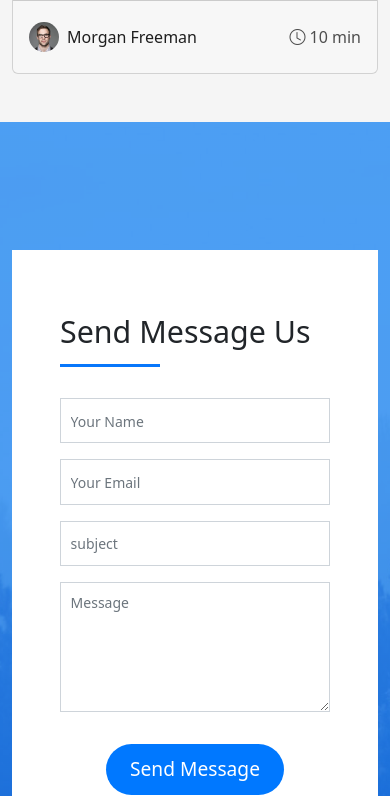
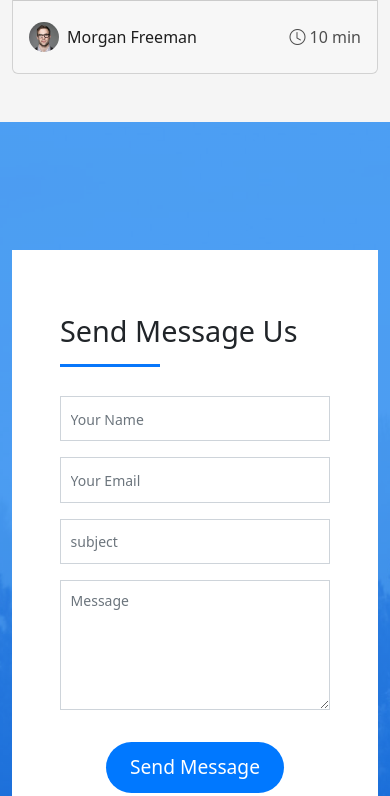
Before and after one commit to AlyElsheikh/Assignment-6, a plain HTML site: page index.html in a window 390 px wide. Shown: the part 11204-12000 px from the top of the page. Drawn offline with nearby package versions, Linux system fonts and the light colour scheme.

Commit message:
Add files via upload

```diff
--- a/css/style.css
+++ b/css/style.css
@@ -391,7 +391,7 @@ header p::after {
 }
 
 .contact h3 {
-  font-size: 1.9rem;
+  font-size: 2rem;
   margin-bottom: 3rem;
   position: relative;
 }
@@ -676,4 +676,8 @@ footer div {
   header h1 {
     font-size: 45px;
   }
+
+  .contact h3 {
+    font-size: 1.8rem;
 }
+}
```
